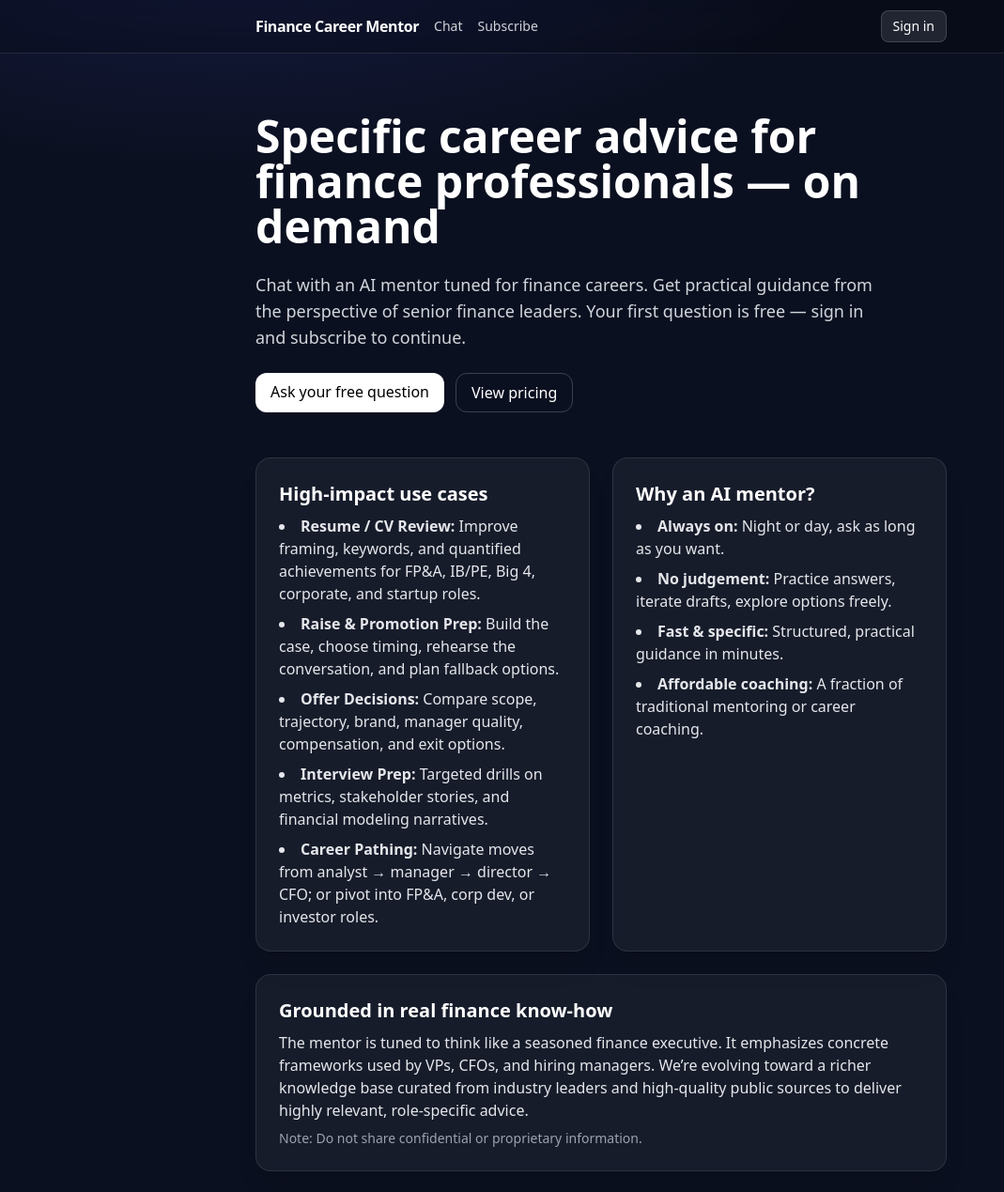
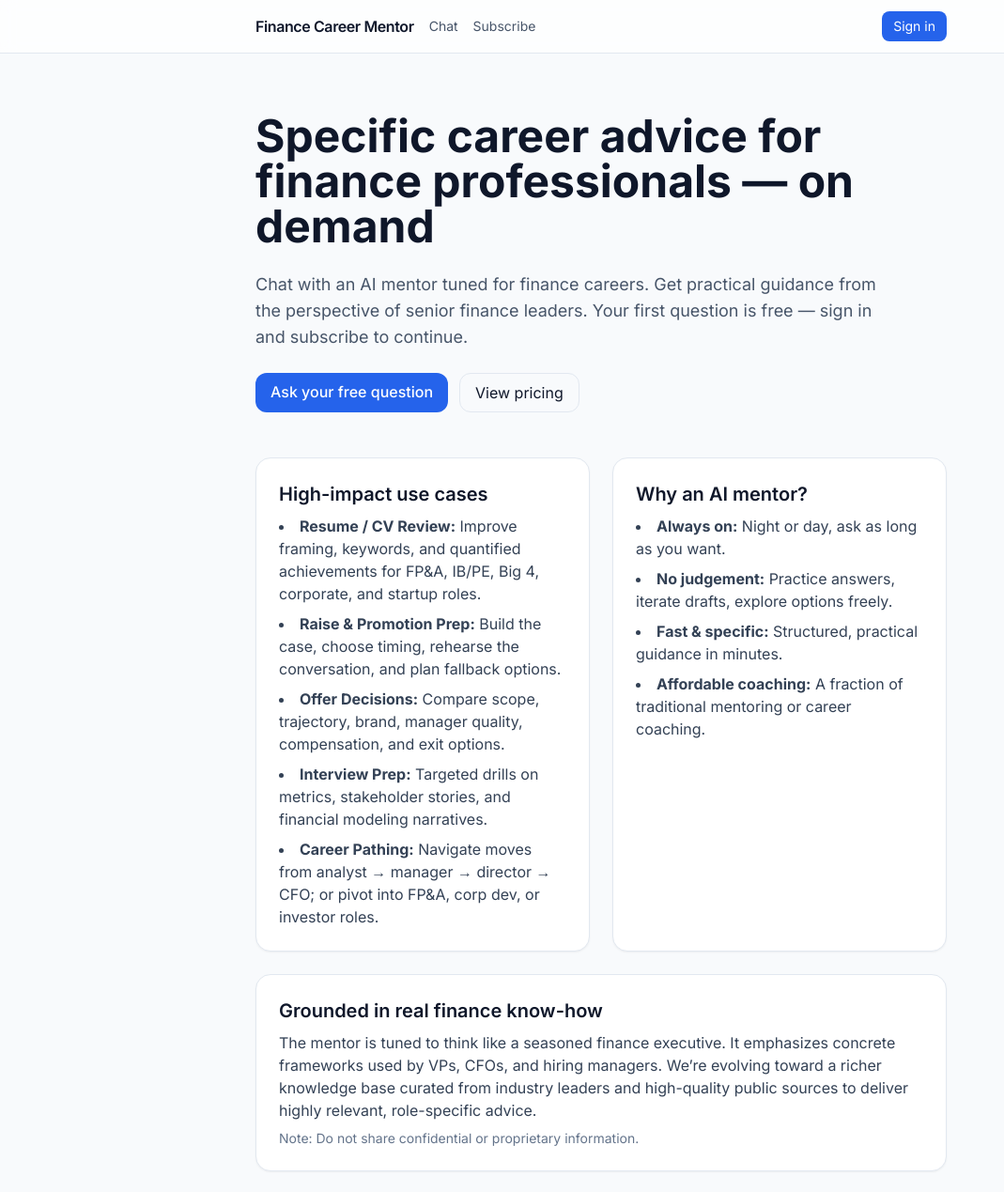
Before and after one commit to tomjdevine/financecareermentor, a Next.js app: page / in a window 1280 px wide. Shown: the top 1269 px of the page at 94% size, without its empty margins (0-1069 px from the left). Built offline with nearby package versions, Linux system fonts and the light colour scheme; no server answers.

Commit message:
Add files via upload

```diff
--- a/app/globals.css
+++ b/app/globals.css
@@ -2,16 +2,23 @@
 @tailwind components;
 @tailwind utilities;
 
+/* Light theme tokens */
 :root {
-  --bg: #0b1020;
+  --page-bg: #F8FAFC; /* slate-50 */
+  --body-text: #0F172A; /* slate-900 */
+}
+
+html, body {
+  height: 100%;
 }
 
 body {
-  background: radial-gradient(1200px 600px at 20% -10%, #1a2050 0%, transparent 60%),
-              radial-gradient(1000px 600px at 80% 110%, #113357 0%, transparent 60%),
-              var(--bg);
-  color: white;
+  background: var(--page-bg);
+  color: var(--body-text);
 }
 
 .container { @apply max-w-3xl mx-auto px-4; }
-.card { @apply bg-white/5 backdrop-blur rounded-2xl border border-white/10 shadow-xl; }
+
+.card {
+  @apply bg-white rounded-2xl border border-slate-200 shadow-sm;
+}
--- a/app/layout.tsx
+++ b/app/layout.tsx
@@ -2,6 +2,9 @@ import type { Metadata } from "next";
 import "./globals.css";
 import { ClerkProvider, SignedIn, SignedOut, SignInButton, UserButton } from "@clerk/nextjs";
 import Link from "next/link";
+import { Inter } from "next/font/google";
+
+const inter = Inter({ subsets: ["latin"] });
 
 const baseUrl = process.env.NEXT_PUBLIC_APP_URL || "https://financecareermentor.com";
 
@@ -28,33 +31,33 @@ export default function RootLayout({ children }: { children: React.ReactNode })
   return (
     <ClerkProvider>
       <html lang="en">
-        <body>
-          <nav className="sticky top-0 z-30 backdrop-blur bg-black/20 border-b border-white/10">
+        <body className={inter.className}>
+          <nav className="sticky top-0 z-30 backdrop-blur bg-white/70 border-b border-slate-200">
             <div className="container flex items-center justify-between h-14">
               <div className="flex items-center gap-4">
-                <Link href="/" className="font-semibold tracking-tight">Finance Career Mentor</Link>
-                <Link href="/chat" className="text-sm text-gray-300 hover:text-white">Chat</Link>
-                <Link href="/subscribe" className="text-sm text-gray-300 hover:text-white">Subscribe</Link>
+                <Link href="/" className="font-semibold tracking-tight text-slate-900">Finance Career Mentor</Link>
+                <Link href="/chat" className="text-sm text-slate-600 hover:text-slate-900">Chat</Link>
+                <Link href="/subscribe" className="text-sm text-slate-600 hover:text-slate-900">Subscribe</Link>
               </div>
               <div className="flex items-center gap-3">
                 <SignedOut>
                   <SignInButton mode="modal">
-                    <button className="px-3 py-1.5 rounded-lg bg-white/10 border border-white/15 hover:bg-white/20 text-sm">
+                    <button className="px-3 py-1.5 rounded-lg bg-blue-600 text-white text-sm hover:bg-blue-700 transition">
                       Sign in
                     </button>
                   </SignInButton>
                 </SignedOut>
                 <SignedIn>
-                  <UserButton appearance={{ elements: { userButtonTrigger: "outline outline-1 outline-white/20 rounded-full" } }} />
+                  <UserButton appearance={{ elements: { userButtonTrigger: "rounded-full border border-slate-200" } }} />
                 </SignedIn>
               </div>
             </div>
           </nav>
           {children}
-          <footer className="py-10 text-center text-sm text-gray-400">
+          <footer className="py-10 text-center text-sm text-slate-600">
             <div className="container">
               <p>© {new Date().getFullYear()} Finance Career Mentor. First question free — sign in & subscribe for unlimited conversations.</p>
-              <p className="mt-2 opacity-80">Not legal, financial, or HR advice. Avoid sharing confidential or proprietary information.</p>
+              <p className="mt-2">Not legal, financial, or HR advice. Avoid sharing confidential or proprietary information.</p>
             </div>
           </footer>
         </body>
--- a/app/page.tsx
+++ b/app/page.tsx
@@ -4,18 +4,18 @@ export default function Home() {
   return (
     <main className="container py-16">
       <section className="grid gap-6">
-        <h1 className="text-4xl md:text-5xl font-bold leading-tight">
+        <h1 className="text-4xl md:text-5xl font-bold leading-tight text-slate-900">
           Specific career advice for finance professionals — on demand
         </h1>
-        <p className="text-lg text-gray-300 max-w-2xl">
+        <p className="text-lg text-slate-600 max-w-2xl">
           Chat with an AI mentor tuned for finance careers. Get practical guidance from the perspective of senior finance leaders.
           Your first question is free — sign in and subscribe to continue.
         </p>
         <div className="flex gap-3">
-          <Link href="/chat" className="px-4 py-2 rounded-xl bg-white text-black font-medium">
+          <Link href="/chat" className="px-4 py-2 rounded-xl bg-blue-600 text-white font-medium hover:bg-blue-700 transition">
             Ask your free question
           </Link>
-          <Link href="/subscribe" className="px-4 py-2 rounded-xl border border-white/20">
+          <Link href="/subscribe" className="px-4 py-2 rounded-xl border border-slate-200 text-slate-900 hover:bg-slate-50 transition">
             View pricing
           </Link>
         </div>
@@ -23,8 +23,8 @@ export default function Home() {
 
       <section className="grid md:grid-cols-2 gap-6 mt-12">
         <div className="card p-6">
-          <h2 className="text-xl font-semibold mb-2">High-impact use cases</h2>
-          <ul className="list-disc list-inside text-gray-200 space-y-2">
+          <h2 className="text-xl font-semibold mb-2 text-slate-900">High-impact use cases</h2>
+          <ul className="list-disc list-inside text-slate-700 space-y-2">
             <li><strong>Resume / CV Review:</strong> Improve framing, keywords, and quantified achievements for FP&amp;A, IB/PE, Big 4, corporate, and startup roles.</li>
             <li><strong>Raise & Promotion Prep:</strong> Build the case, choose timing, rehearse the conversation, and plan fallback options.</li>
             <li><strong>Offer Decisions:</strong> Compare scope, trajectory, brand, manager quality, compensation, and exit options.</li>
@@ -33,8 +33,8 @@ export default function Home() {
           </ul>
         </div>
         <div className="card p-6">
-          <h2 className="text-xl font-semibold mb-2">Why an AI mentor?</h2>
-          <ul className="list-disc list-inside text-gray-200 space-y-2">
+          <h2 className="text-xl font-semibold mb-2 text-slate-900">Why an AI mentor?</h2>
+          <ul className="list-disc list-inside text-slate-700 space-y-2">
             <li><strong>Always on:</strong> Night or day, ask as long as you want.</li>
             <li><strong>No judgement:</strong> Practice answers, iterate drafts, explore options freely.</li>
             <li><strong>Fast & specific:</strong> Structured, practical guidance in minutes.</li>
@@ -44,36 +44,36 @@ export default function Home() {
       </section>
 
       <section className="card p-6 mt-6">
-        <h2 className="text-xl font-semibold mb-2">Grounded in real finance know-how</h2>
-        <p className="text-gray-200">
+        <h2 className="text-xl font-semibold mb-2 text-slate-900">Grounded in real finance know-how</h2>
+        <p className="text-slate-700">
           The mentor is tuned to think like a seasoned finance executive. It emphasizes concrete frameworks used by VPs, CFOs, and hiring managers.
           We’re evolving toward a richer knowledge base curated from industry leaders and high-quality public sources to deliver highly relevant, role-specific advice.
         </p>
-        <p className="text-gray-400 text-sm mt-2">Note: Do not share confidential or proprietary information.</p>
+        <p className="text-slate-500 text-sm mt-2">Note: Do not share confidential or proprietary information.</p>
       </section>
 
       <section className="grid md:grid-cols-3 gap-6 mt-6">
         <div className="card p-6">
-          <h3 className="font-semibold">1) Ask</h3>
-          <p className="text-gray-300">Your first question is free. Describe your situation or paste a resume snippet.</p>
+          <h3 className="font-semibold text-slate-900">1) Ask</h3>
+          <p className="text-slate-700">Your first question is free. Describe your situation or paste a resume snippet.</p>
         </div>
         <div className="card p-6">
-          <h3 className="font-semibold">2) Sign in</h3>
-          <p className="text-gray-300">Create an account to keep your conversation thread going.</p>
+          <h3 className="font-semibold text-slate-900">2) Sign in</h3>
+          <p className="text-slate-700">Create an account to keep your conversation thread going.</p>
         </div>
         <div className="card p-6">
-          <h3 className="font-semibold">3) Subscribe</h3>
-          <p className="text-gray-300">Unlock unlimited conversations for ongoing guidance and iteration.</p>
+          <h3 className="font-semibold text-slate-900">3) Subscribe</h3>
+          <p className="text-slate-700">Unlock unlimited conversations for ongoing guidance and iteration.</p>
         </div>
       </section>
 
       <section className="mt-10">
         <div className="card p-6 flex items-center justify-between gap-4">
           <div>
-            <h2 className="text-xl font-semibold">Ready to get tailored advice?</h2>
-            <p className="text-gray-300">Ask your first question free — takes under a minute.</p>
+            <h2 className="text-xl font-semibold text-slate-900">Ready to get tailored advice?</h2>
+            <p className="text-slate-700">Ask your first question free — takes under a minute.</p>
           </div>
-          <Link href="/chat" className="px-4 py-2 rounded-xl bg-white text-black font-medium">
+          <Link href="/chat" className="px-4 py-2 rounded-xl bg-blue-600 text-white font-medium hover:bg-blue-700 transition">
             Start chatting
           </Link>
         </div>
```
